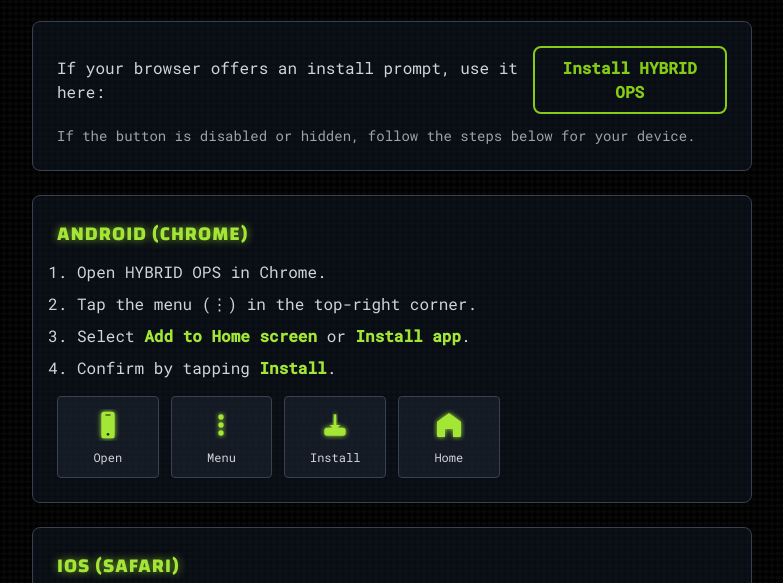
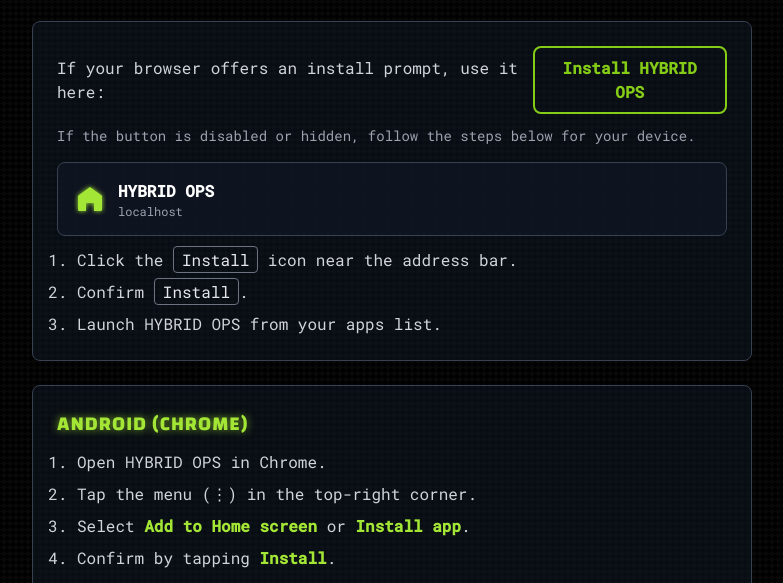
Before and after one commit to VinVictorious/HYBRID-OPS, a website with bundled scripts: page install.html in a window 1280 px wide. Shown: the part 179-762 px from the top of the page, without its empty margins (248-1031 px from the left). Built offline with nearby package versions, Linux system fonts and the light colour scheme.

Commit message:
feat(install): platform detection and tailored instructions for onboarding and settings install pages; render step-by-step guidance with icons

```diff
--- a/app.js
+++ b/app.js
@@ -52,6 +52,12 @@
     if (onboardInstructions) onboardInstructions.classList.toggle('hidden', hasPrompt);
     if (installPageBtn) installPageBtn.classList.toggle('hidden', !hasPrompt);
     if (installPageInstructions) installPageInstructions.classList.toggle('hidden', hasPrompt);
+
+    // Render platform-specific guidance when prompt is not available
+    if (!hasPrompt) {
+      renderPlatformInstructions(document.getElementById('onboarding-install-instructions'));
+      renderPlatformInstructions(document.getElementById('install-platform-instructions'));
+    }
 }
 
 function isAppInstalled() {
@@ -72,6 +78,68 @@
   if (banner) banner.classList.toggle('hidden', !installed);
   if (btn) btn.classList.toggle('hidden', installed);
   if (instructions) instructions.classList.toggle('hidden', installed);
+}
+
+// --- Platform detection and tailored instructions ---
+function detectPlatform() {
+  const ua = (navigator.userAgent || navigator.vendor || window.opera || '').toLowerCase();
+  const isIOS = /iphone|ipad|ipod/.test(ua);
+  const isAndroid = /android/.test(ua);
+  const isEdge = /edg\//.test(ua);
+  const isChrome = /chrome\//.test(ua) && !isEdge && !/crios|fxios/.test(ua);
+  const isSafari = /safari/.test(ua) && !/chrome|crios|fxios|edg/.test(ua);
+
+  if (isIOS && isSafari) return 'ios-safari';
+  if (isAndroid && /cr|chrome/.test(ua)) return 'android-chrome';
+  if (isEdge) return 'desktop-edge';
+  if (isChrome) return 'desktop-chrome';
+  return 'other';
+}
+
+function instructionHTMLFor(platform) {
+  const appName = 'HYBRID OPS';
+  const domain = location.hostname || 'hybrid-ops.app';
+  const card = `
+    <div class="bg-gray-900/60 border border-gray-700 rounded-lg p-4 mb-3 flex items-center space-x-3">
+      <img src="icons/home.svg" alt="App" class="w-8 h-8"/>
+      <div>
+        <div class="text-white font-semibold">${appName}</div>
+        <div class="text-gray-400 text-xs">${domain}</div>
+      </div>
+    </div>`;
+
+  if (platform === 'ios-safari') {
+    return `${card}
+      <ol class="list-decimal ml-5 space-y-2 text-gray-300">
+        <li>Tap <img src="icons/share.svg" alt="Share" class="inline w-5 h-5 align-text-bottom"/> in the Safari toolbar.</li>
+        <li>Scroll and select <span class="px-2 py-0.5 border border-gray-500 rounded text-gray-200">Add to Home Screen</span>.</li>
+        <li>Find <span class="font-semibold">${appName}</span> on your Home Screen <img src="icons/home.svg" alt="Home" class="inline w-5 h-5 align-text-bottom"/>.</li>
+      </ol>`;
+  }
+  if (platform === 'android-chrome') {
+    return `${card}
+      <ol class="list-decimal ml-5 space-y-2 text-gray-300">
+        <li>Tap the menu <img src="icons/menu.svg" alt="Menu" class="inline w-5 h-5 align-text-bottom"/> in the top-right.</li>
+        <li>Choose <span class="px-2 py-0.5 border border-gray-500 rounded text-gray-200">Install app</span> or <span class="px-2 py-0.5 border border-gray-500 rounded text-gray-200">Add to Home screen</span>.</li>
+        <li>Confirm, then launch from your Home Screen <img src="icons/home.svg" alt="Home" class="inline w-5 h-5 align-text-bottom"/>.</li>
+      </ol>`;
+  }
+  if (platform === 'desktop-chrome' || platform === 'desktop-edge') {
+    return `${card}
+      <ol class="list-decimal ml-5 space-y-2 text-gray-300">
+        <li>Click the <span class="px-2 py-0.5 border border-gray-500 rounded text-gray-200">Install</span> icon near the address bar.</li>
+        <li>Confirm <span class="px-2 py-0.5 border border-gray-500 rounded text-gray-200">Install</span>.</li>
+        <li>Launch ${appName} from your apps list.</li>
+      </ol>`;
+  }
+  return `${card}
+    <p class="text-gray-300">Use your browser's menu to install or add to Home Screen.</p>`;
+}
+
+function renderPlatformInstructions(container) {
+  if (!container) return;
+  const platform = detectPlatform();
+  container.innerHTML = instructionHTMLFor(platform);
 }
 
 const icons = {
--- a/install.html
+++ b/install.html
@@ -28,6 +28,7 @@
         <button id="install-page-prompt-btn" class="px-4 py-2 bg-transparent border-2 border-lime-500 text-lime-500 hover:bg-lime-500 hover:text-black font-bold rounded-lg transition-colors">Install HYBRID OPS</button>
       </div>
       <p id="install-page-instructions" class="mt-3 text-sm text-gray-400">If the button is disabled or hidden, follow the steps below for your device.</p>
+      <div id="install-platform-instructions" class="mt-4"></div>
     </div>
 
     <section class="space-y-6">
```
Also changed, not shown: index.html (+1 -1 lines).
